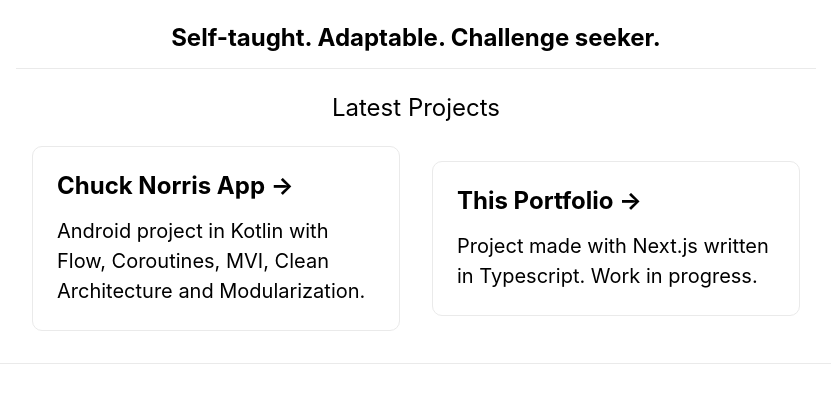
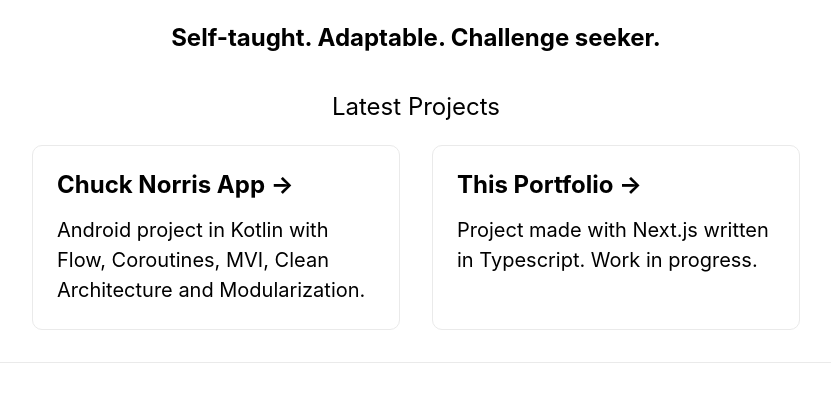
Before and after one commit to bfpimentel/pimentel.dev, a Next.js app: page / in a window 1280 px wide. Shown: the part 371-768 px from the top of the page, without its empty margins (224-1055 px from the left). Built offline with nearby package versions, Linux system fonts and the light colour scheme.

Commit message:
fix: add auto height into projects grid

```diff
--- a/components/Projects.tsx
+++ b/components/Projects.tsx
@@ -3,7 +3,7 @@
 
 function Projects() {
   return (
-    <div className={styles.projects_container}>
+    <div className={styles.projects}>
       <p className={styles.latest_projects}>Latest Projects</p>
 
       <div className={styles.grid}>
--- a/styles/Projects.module.css
+++ b/styles/Projects.module.css
@@ -6,16 +6,16 @@
 
 .grid {
   display: flex;
-  align-items: center;
+  align-items: stretch;
   justify-content: center;
   flex-wrap: wrap;
+  height: auto;
   max-width: 800px;
 }
 
 .card {
   flex: 1;
   margin: 0 1rem 1rem 1rem;
-  /* margin: 1rem; */
   flex-basis: 45%;
   padding: 1.5rem;
   text-align: left;
```
